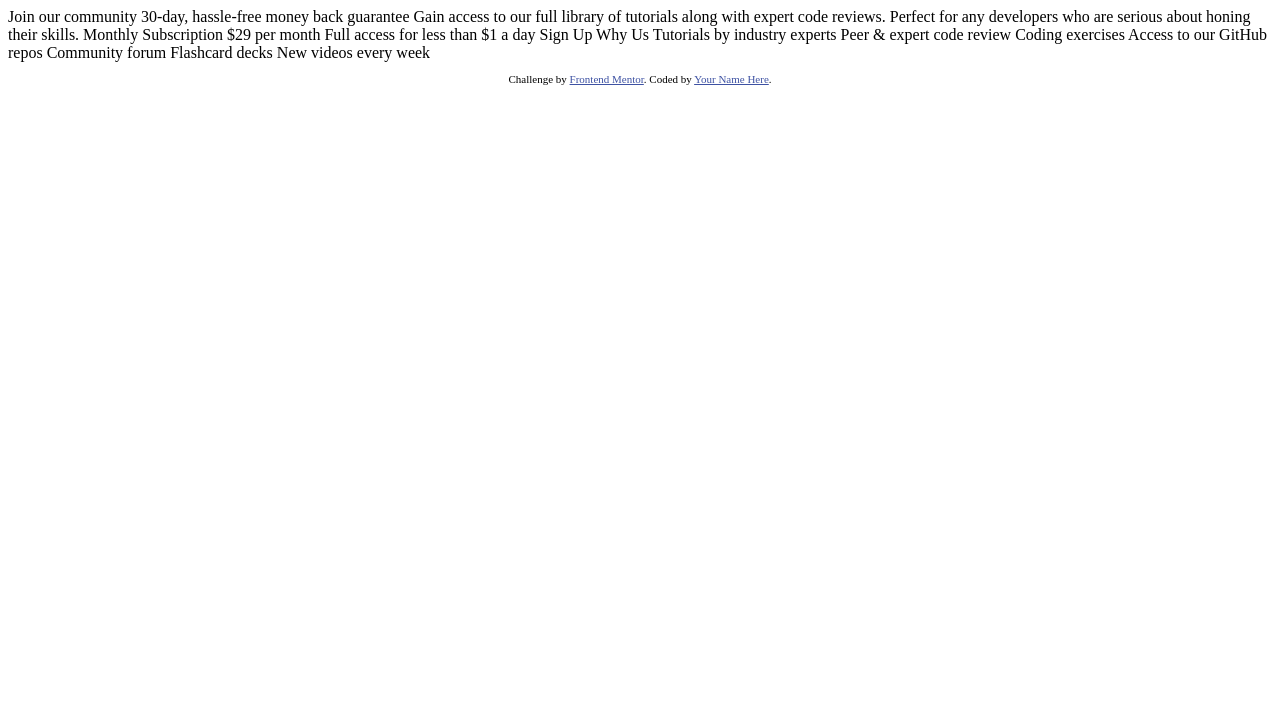
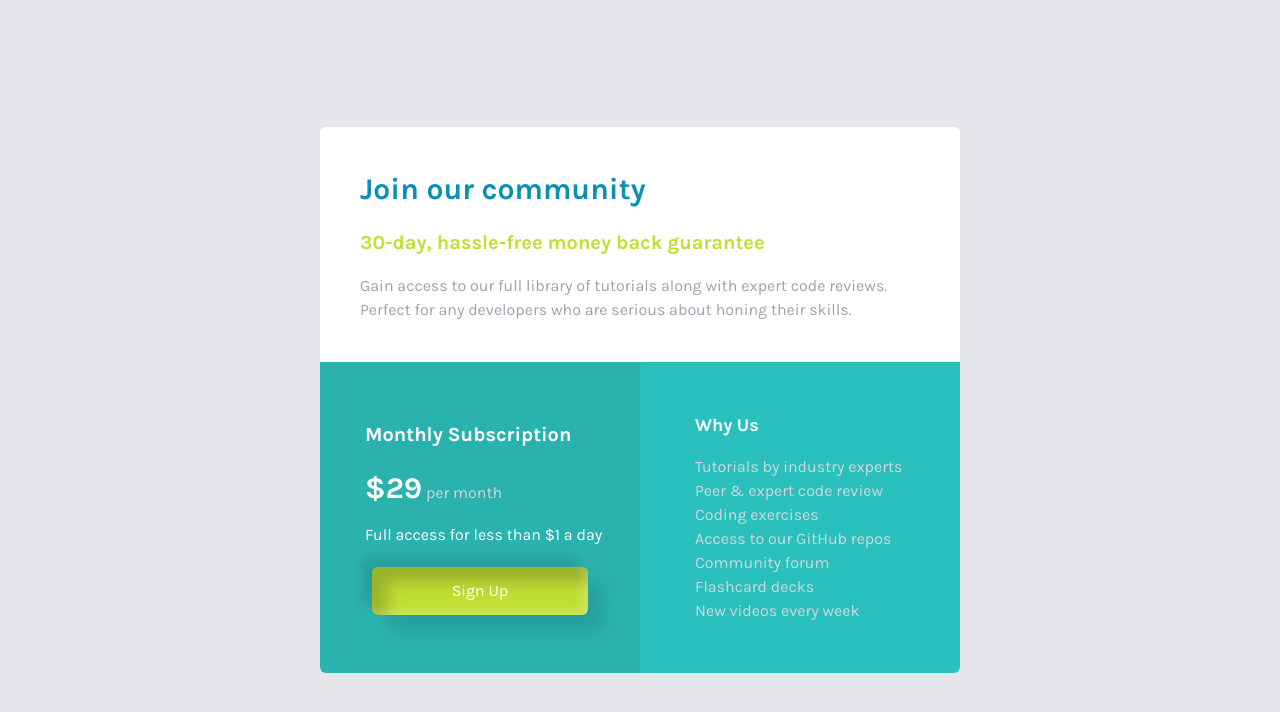
Before and after one commit to maryqu3en/CHALLENGE-1-group-21, a plain HTML site: page single-price-grid-component-master/index.html in a window 1280 px wide. Drawn offline with nearby package versions, Linux system fonts and the light colour scheme.

Commit message:
Add files via upload

```diff
--- a/single-price-grid-component-master/index.html
+++ b/single-price-grid-component-master/index.html
@@ -2,49 +2,41 @@
 <html lang="en">
 <head>
   <meta charset="UTF-8">
-  <meta name="viewport" content="width=device-width, initial-scale=1.0"> <!-- displays site properly based on user's device -->
-
+  <meta name="viewport" content="width=device-width, initial-scale=1.0">
   <link rel="icon" type="image/png" sizes="32x32" href="./images/favicon-32x32.png">
-
+  <script src="https://cdn.tailwindcss.com"></script>
   <title>Frontend Mentor | Single Price Grid Component</title>
-
-  <!-- Feel free to remove these styles or customise in your own stylesheet 👍 -->
-  <style>
-    .attribution { font-size: 11px; text-align: center; }
-    .attribution a { color: hsl(228, 45%, 44%); }
-  </style>
+  <link rel="stylesheet" href="main.css">
 </head>
-<body>
-  Join our community
-
-  30-day, hassle-free money back guarantee
-
-  Gain access to our full library of tutorials along with expert code reviews.
-  Perfect for any developers who are serious about honing their skills.
-
-  Monthly Subscription
-
-  &dollar;29 per month
-
-  Full access for less than &dollar;1 a day
-
-  Sign Up
-
-  Why Us
-
-  Tutorials by industry experts
-  Peer &amp; expert code review
-  Coding exercises
-  Access to our GitHub repos
-  Community forum
-  Flashcard decks
-  New videos every week
-
-  <footer>
-    <p class="attribution">
-      Challenge by <a href="https://www.frontendmentor.io?ref=challenge" target="_blank">Frontend Mentor</a>.
-      Coded by <a href="#">Your Name Here</a>.
-    </p>
-  </footer>
+<body class="bg-gray-200">
+  <main class="overflow-hidden absolute sm:top-[50%] left-[50%] translate-x-[-50%] sm:translate-y-[-50%] flex flex-col bg-white rounded-md">
+    <section class="p-[40px]">
+      <h1 class="text-cyan-600 text-[30px] font-bold mb-4">Join our community</h1>
+      <h2 class="text-[20px] font-bold mb-4">30-day, hassle-free money back guarantee</h2>
+      <p class="text-gray-400 max-w-[550px]">Gain access to our full library of tutorials along with expert code reviews. Perfect for any developers who are serious about honing their skills.</p>
+    </section>
+    <section class="flex w-full flex-col sm:flex-row">
+      <div class="left w-[100%] sm:w-[50%] flex flex-col justify-center p-[40px] items-center">
+        <div class="text-white pl-5">
+          <h2 class="mb-4 text-[20px] font-bold w-[250px]">Monthly Subscription</h2>
+          <p class="mb-3 text-gray-300"><span class="text-white text-[30px] font-bold">$29</span> per month</p>
+          <p class="mb-5">Full access for less than $1 a day</p>
+        </div>
+        <button class="w-[90%] py-3 text-white rounded-md">Sign Up</button>
+      </div>
+      <div class="right w-[100%] sm:w-[50%] flex flex-col py-[50px] px-10 items-center">
+        <div>
+          <h3 class="text-white mb-4 font-bold text-[18px]">Why Us</h3>
+          <p class="max-w-[210px] text-gray-300">Tutorials by industry experts
+          Peer & expert code review
+          Coding exercises <br>
+          Access to our GitHub repos <br>
+          Community forum
+          Flashcard decks <br>
+          New videos every week</p>
+        </div>
+      </div>
+    </section>
+</main>
 </body>
 </html>
--- /dev/null
+++ b/single-price-grid-component-master/main.css
@@ -0,0 +1,32 @@
+@tailwind base;
+@tailwind components;
+@tailwind utilities;
+@import url('https://fonts.googleapis.com/css2?family=Karla:wght@400;700&display=swap');
+*{
+    margin: 0;
+    padding: 0;
+    font-family: 'Karla', sans-serif;
+}
+section > h2{
+    color: hsl(71, 73%, 54%);
+}
+section > div > button{
+    background-color: hsl(71, 73%, 54%);
+    box-shadow: -10px -10px 10px rgba(0, 0, 0, 0.1),15px 15px 15px rgba(0, 0, 0, 0.1),inset -5px -5px 10px rgba(255, 255, 255, 0.2),inset 15px 15px 15px rgba(0, 0, 0, 0.2);
+}
+section > div > button:hover{
+    border: 0;
+    box-shadow: 0 0 5px hsl(71, 73%, 54%),0 0 25px hsl(71, 73%, 54%),0 0 50px hsl(71, 73%, 54%),0 0 100px hsl(71, 73%, 54%);
+}
+.left{
+    background-color: hsl(179, 62%, 43%);
+}
+.right{
+    background-color: hsl(179, 64%, 46%);
+}
+@media (max-width:450px){
+    main{
+        top: 5%;
+        transform: translateY(0);
+    }
+}
```
Also changed, not shown: single-price-grid-component-master/tailwind.config.js (added, +9 -0 lines).
